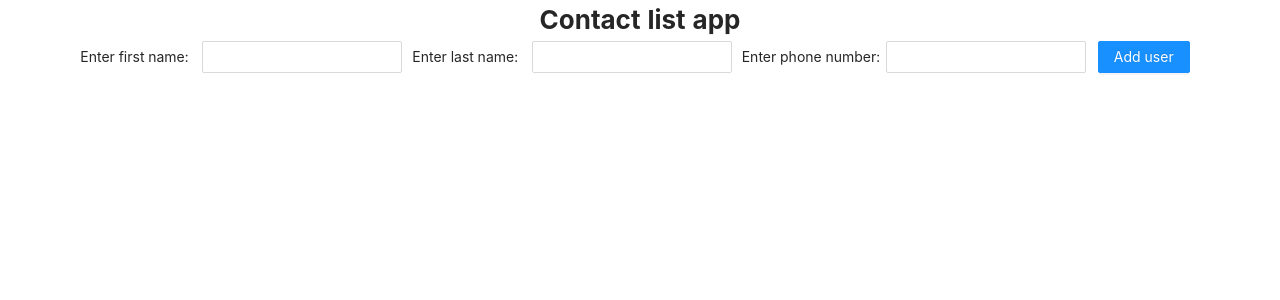
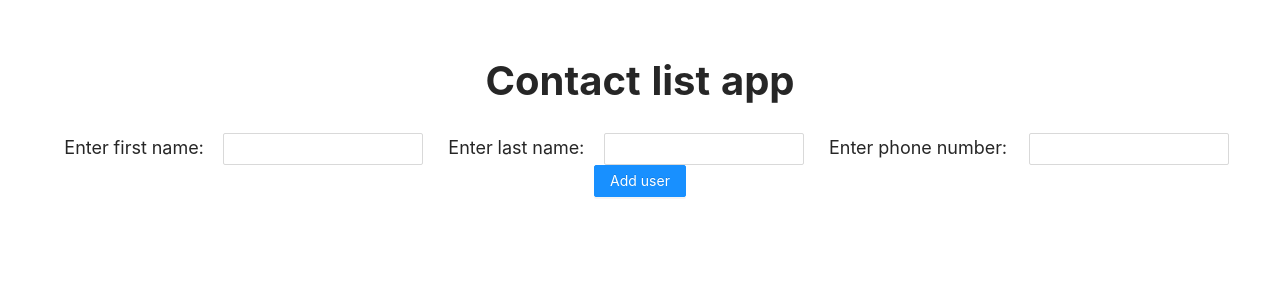
Before and after one commit to dhruv-growexxer/contactlist_react, a React (Create React App) app in the folder client/: page / in a window 1280 px wide. Shown: the top 300 px of the page. Built offline with nearby package versions, Linux system fonts and the light colour scheme; no server answers.

Commit message:
Style added

```diff
--- a/client/src/App.css
+++ b/client/src/App.css
@@ -7,11 +7,12 @@
 
 html,
 body {
-  height: 100%;
+  height: 100vh;
 }
 
 .App {
   text-align: center;
+  margin-top: 50px;
 }
 
 @media (prefers-reduced-motion: no-preference) {
@@ -54,3 +55,17 @@ body {
   align-self: center;
   width: 100%;
 }
+
+label {
+  font-size: 18px;
+  margin: auto 15px;
+}
+
+h1 {
+  font-size: 40px;
+  font-weight: bold;
+}
+
+.add-list {
+  margin: 15px auto;
+}
--- a/client/src/components/AddList.js
+++ b/client/src/components/AddList.js
@@ -21,10 +21,10 @@ const AddList = () => {
     }
   };
   return (
-    <>
+    <div className="add-list">
       <label htmlFor="first_name">Enter first name: </label>
       <Input
-        style={{ width: 200, marginRight:10, marginLeft:10 }}
+        style={{ width: 200, marginRight:10 }}
         type="text"
         name="first_name"
         id=""
@@ -32,7 +32,7 @@ const AddList = () => {
       />
       <label htmlFor="last_name">Enter last name: </label>
       <Input
-        style={{ width: 200, marginRight:10, marginLeft:10 }}
+        style={{ width: 200, marginRight:10 }}
         type="text"
         name="last_name"
         id=""
@@ -51,7 +51,7 @@ const AddList = () => {
       </Button>{" "}
       <br />
       <br />
-    </>
+    </div>
   );
 };
 
--- a/client/src/components/GetList.js
+++ b/client/src/components/GetList.js
@@ -42,7 +42,8 @@ const GetList = () => {
         last_name: newLastName === "" ? lname : newLastName,
         phone: newPhone === 0 ? pno : newPhone,
       })
-      .then(() => {
+        .then(() => {
+          message.success("Contact Updated, Refresh the page")
         setIsModalVisible(false);
       });
     // setIsModalVisible(false)
@@ -65,26 +66,26 @@ const GetList = () => {
       {contactList.map((contact, index) => {
         return (
           <div key={index}>
-            <label>First name: {contact.first_name}</label>{" "}
-            <label>Last name: {contact.last_name}</label>{" "}
+            <label>First name: {contact.first_name}</label>
+            <label>Last name: {contact.last_name}</label>
             <label>Phone: {contact.phone}</label> <br />
             <div className="align-items">
-                    <Input
-                        style={{ width: 200, marginRight:10, marginLeft:10 }}
+              <Input
+                style={{ width: 200, marginRight: 10, marginLeft: 10 }}
                 type="text"
                 name="new_first_name"
                 placeholder={contact.first_name}
                 onChange={(e) => setNewFirstName(e.target.value)}
               />
-                    <Input
-                        style={{ width: 200, marginRight:10, marginLeft:10 }}
+              <Input
+                style={{ width: 200, marginRight: 10, marginLeft: 10 }}
                 type="text"
                 name="new_last_name"
                 placeholder={contact.last_name}
                 onChange={(e) => setNewLastName(e.target.value)}
               />
-                    <Input
-                        style={{ width: 200, marginRight:10, marginLeft:10 }}
+              <Input
+                style={{ width: 200, marginRight: 10, marginLeft: 10 }}
                 type="number"
                 name="new_phone"
                 placeholder={contact.phone}
--- a/client/src/components/Headers.js
+++ b/client/src/components/Headers.js
@@ -2,7 +2,7 @@ import React from 'react'
 
 const Headers = () => {
   return (
-    <div style={{ fontSize:'26px', fontWeight: 'bold' }}>Contact list app</div>
+    <h1>Contact list app</h1>
   )
 }
 
```
